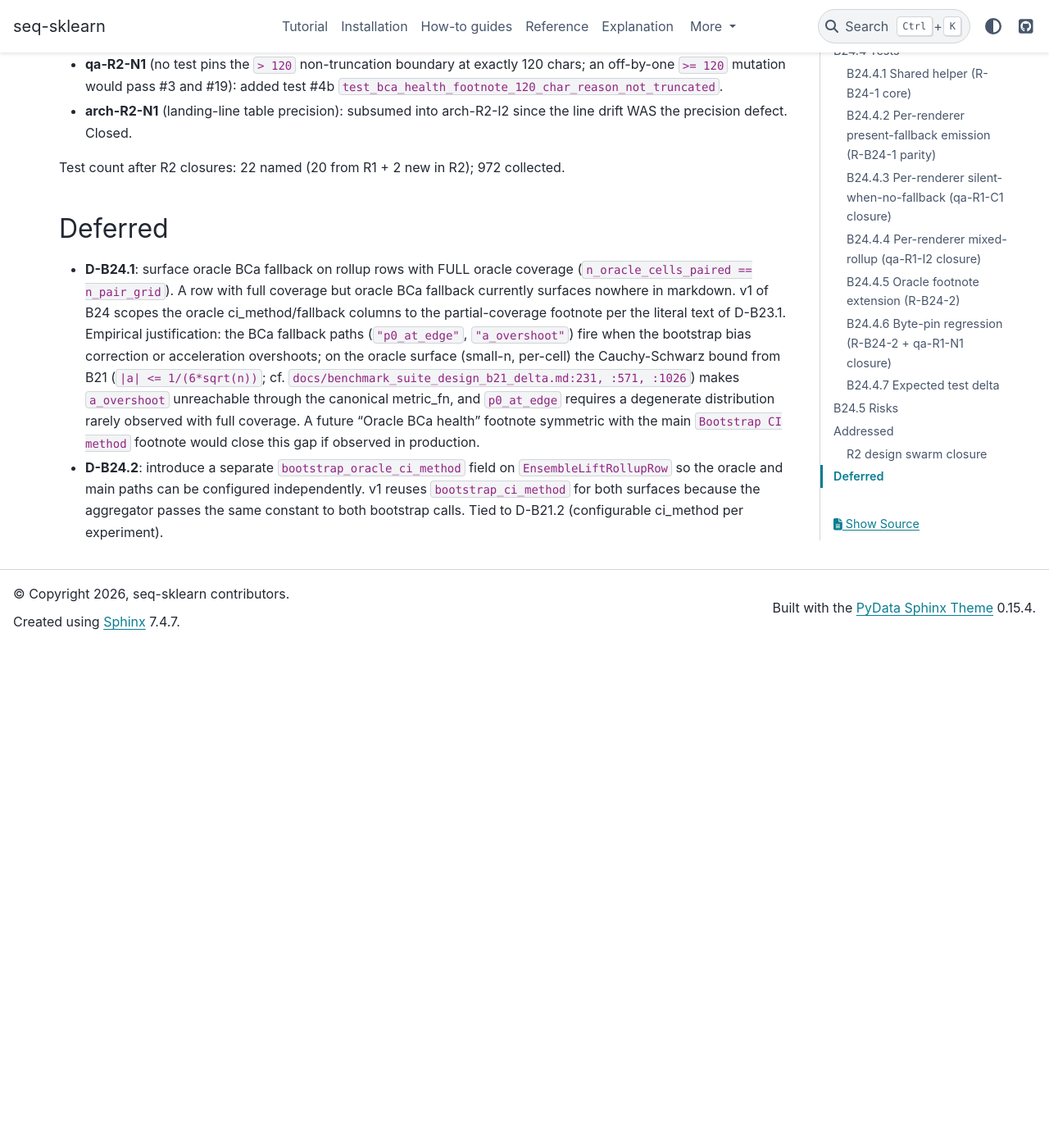
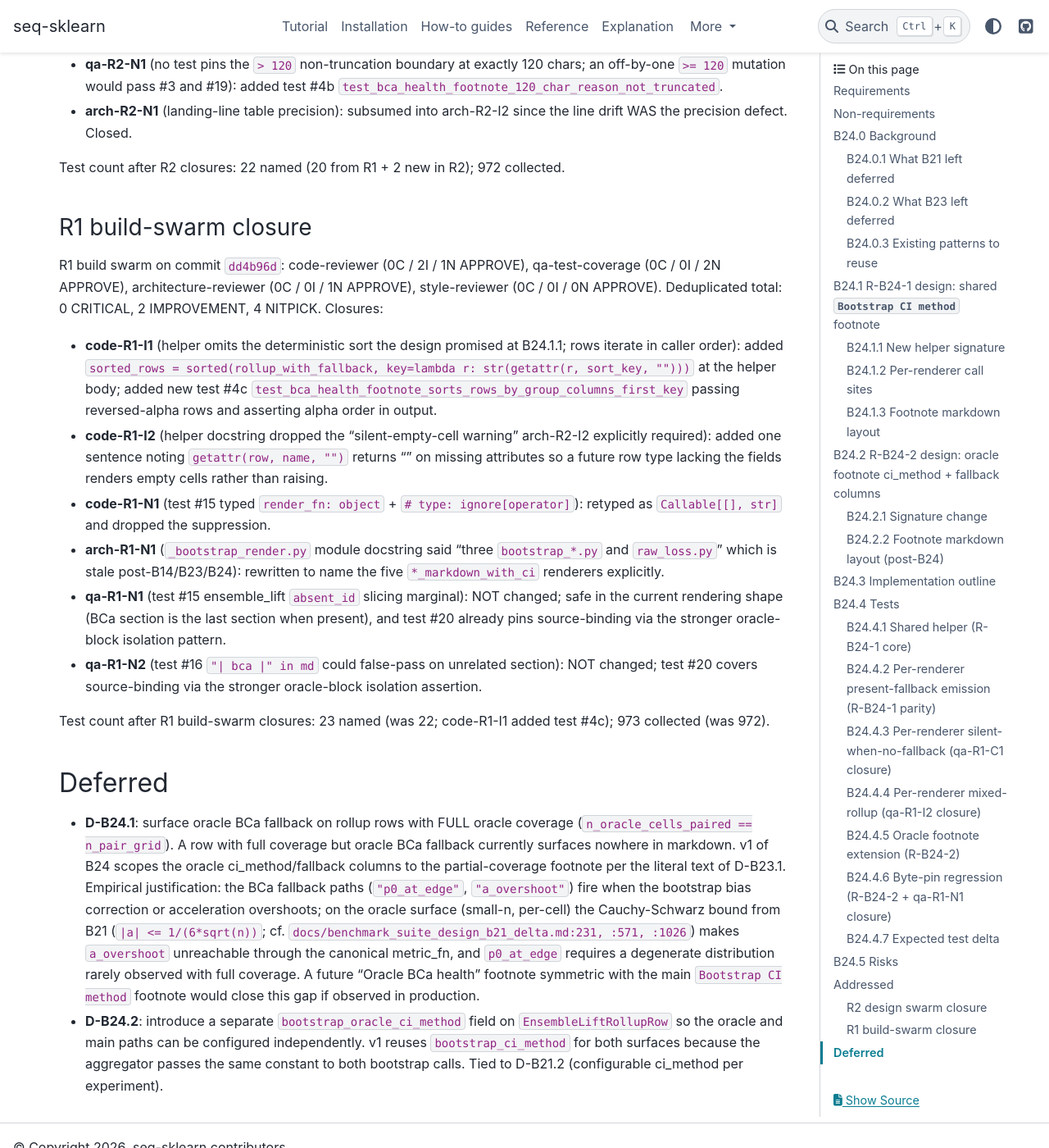
Before and after one commit to switch527/seq-sklearn, a Sphinx documentation site: the page built from docs/benchmark_suite_design_b24_delta.md, in a window 1280 px wide and 1400 px high, scrolled down 10543 px. Shown: the whole window at 82% size. Built offline with Sphinx 7.4.7 and the PyData theme 0.15.4, drawn with Linux system fonts in a browser that asks for light colours; pages that are not in the unit, such as notebooks, are missing from menus; before the commit the page ends 11331 px from its top, so only the background shows below that.

Commit message:
fix(benchmarks,B24): close R1 build swarm IMPs + NITs
R1 build swarm consensus on commit dd4b96d (0C/2I/4N).
Closures:
- code-R1-I1: helper now sorts rows deterministically by
  group_columns[0] (matches design B24.1.1). Added test
  #4c sorts_rows_by_group_columns_first_key.
- code-R1-I2: helper docstring restored the
  silent-empty-cell warning that arch-R2-I2 required.
- code-R1-N1: test #15 retyped Callable[[], str], dropped
  the # type: ignore[operator] suppression.
- arch-R1-N1: _bootstrap_render.py module docstring updated
  to name the 5 *_markdown_with_ci renderers explicitly
  (was 3 + raw_loss, stale post-B14/B23/B24).
- qa-R1-N1/N2: not changed; test #20 covers source-binding
  via the stronger oracle-block isolation pattern.

973 tests pass (was 972; +1 sort test). ruff + pyright clean.

Co-Authored-By: Claude Opus 4.7 (1M context) <noreply@anthropic.com>

```diff
--- a/docs/benchmark_suite_design_b24_delta.md
+++ b/docs/benchmark_suite_design_b24_delta.md
@@ -522,6 +522,47 @@ qa-test-coverage (0C / 1I / 1N APPROVE), style-reviewer
 Test count after R2 closures: 22 named (20 from R1 + 2 new
 in R2); 972 collected.
 
+### R1 build-swarm closure
+
+R1 build swarm on commit `dd4b96d`: code-reviewer (0C / 2I /
+1N APPROVE), qa-test-coverage (0C / 0I / 2N APPROVE),
+architecture-reviewer (0C / 0I / 1N APPROVE), style-reviewer
+(0C / 0I / 0N APPROVE). Deduplicated total: 0 CRITICAL, 2
+IMPROVEMENT, 4 NITPICK. Closures:
+
+- **code-R1-I1** (helper omits the deterministic sort the
+  design promised at B24.1.1; rows iterate in caller order):
+  added `sorted_rows = sorted(rollup_with_fallback,
+  key=lambda r: str(getattr(r, sort_key, "")))` at the helper
+  body; added new test #4c
+  `test_bca_health_footnote_sorts_rows_by_group_columns_first_key`
+  passing reversed-alpha rows and asserting alpha order in
+  output.
+- **code-R1-I2** (helper docstring dropped the
+  "silent-empty-cell warning" arch-R2-I2 explicitly required):
+  added one sentence noting `getattr(row, name, "")` returns
+  "" on missing attributes so a future row type lacking the
+  fields renders empty cells rather than raising.
+- **code-R1-N1** (test #15 typed `render_fn: object` +
+  `# type: ignore[operator]`): retyped as `Callable[[], str]`
+  and dropped the suppression.
+- **arch-R1-N1** (`_bootstrap_render.py` module docstring
+  said "three `bootstrap_*.py` and `raw_loss.py`" which is
+  stale post-B14/B23/B24): rewritten to name the five
+  `*_markdown_with_ci` renderers explicitly.
+- **qa-R1-N1** (test #15 ensemble_lift `absent_id` slicing
+  marginal): NOT changed; safe in the current rendering
+  shape (BCa section is the last section when present), and
+  test #20 already pins source-binding via the stronger
+  oracle-block isolation pattern.
+- **qa-R1-N2** (test #16 `"| bca |" in md` could false-pass
+  on unrelated section): NOT changed; test #20 covers
+  source-binding via the stronger oracle-block isolation
+  assertion.
+
+Test count after R1 build-swarm closures: 23 named (was 22;
+code-R1-I1 added test #4c); 973 collected (was 972).
+
 ## Deferred
 
 - **D-B24.1**: surface oracle BCa fallback on rollup rows
```
Also changed, not shown: 2 other files.
